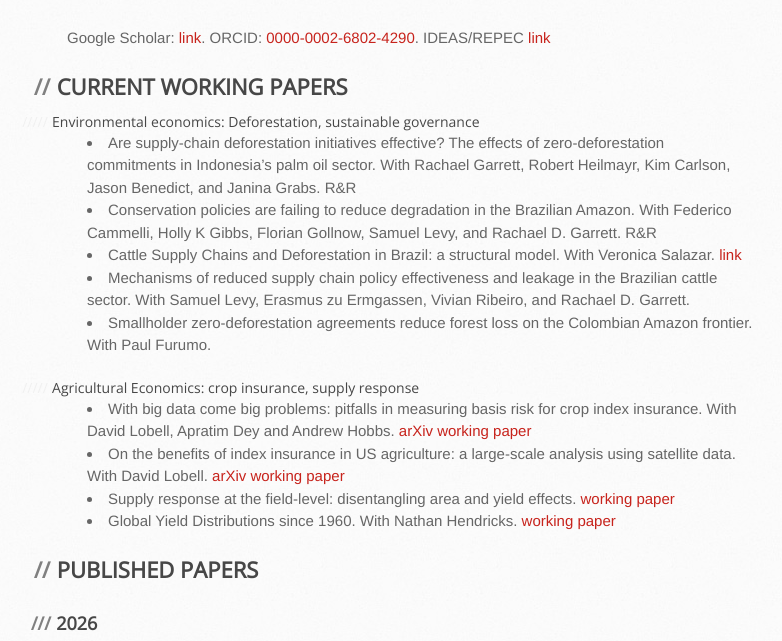
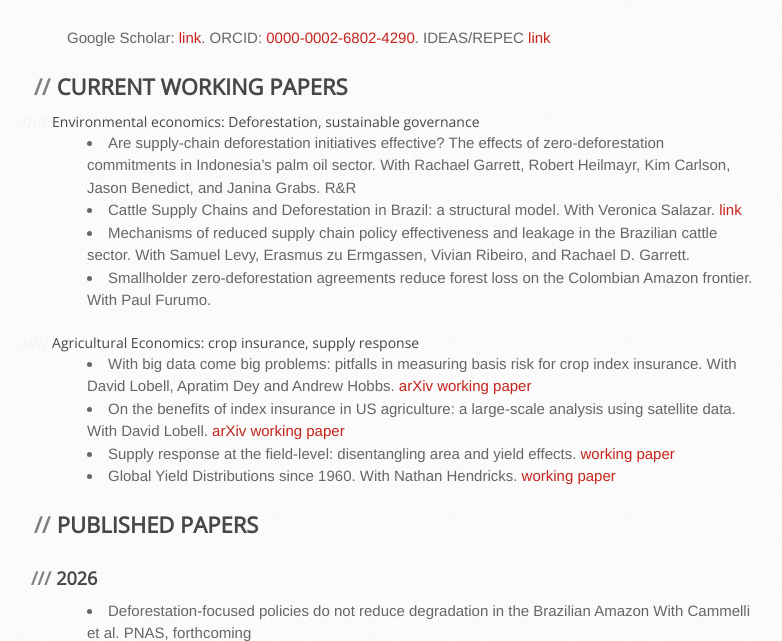
Before and after one commit to MatthieuStigler/MatthieuStigler.github.io, a Jekyll site: the page built from Research.Md, in a window 1280 px wide and 900 px high, cut to the strip 259-900 px from the top of the window. Shown: the whole strip, without its empty margins (103-885 px from the left). Built offline with Jekyll 4.4.1, drawn with Linux system fonts in a browser that asks for light colours.

Commit message:
Remove entry on conservation policies in Brazil
Removed a research paper entry on conservation policies in the Brazilian Amazon.

```diff
--- a/Research.Md
+++ b/Research.Md
@@ -10,7 +10,6 @@ Google  Scholar: [link](https://scholar.google.com/citations?user=AiA41oQAAAAJ&h
 ##### Environmental economics: Deforestation, sustainable governance
 
 - *Are supply-chain deforestation initiatives effective? The effects of zero-deforestation commitments in Indonesia’s palm oil sector*. With Rachael Garrett, Robert Heilmayr, Kim Carlson, Jason Benedict, and Janina Grabs. R&R
-- *Conservation policies are failing to reduce degradation in the Brazilian Amazon*. With Federico Cammelli, Holly K Gibbs, Florian Gollnow, Samuel Levy, and Rachael D. Garrett. R&R
 - *Cattle Supply Chains and Deforestation in Brazil: a structural model*. With Veronica Salazar. [link](https://raw.githubusercontent.com/MatthieuStigler/MatthieuStigler.github.io/master/docs/Stigler_Salazar_2025_CattleSupplyChains_Deforestation_Brazil.pdf)
 - *Mechanisms of reduced supply chain policy effectiveness and leakage in the Brazilian cattle sector.*  With Samuel Levy, Erasmus zu Ermgassen, Vivian Ribeiro, and Rachael D. Garrett.
 - *Smallholder zero-deforestation agreements reduce forest loss on the Colombian Amazon frontier.*  With Paul Furumo.
```
